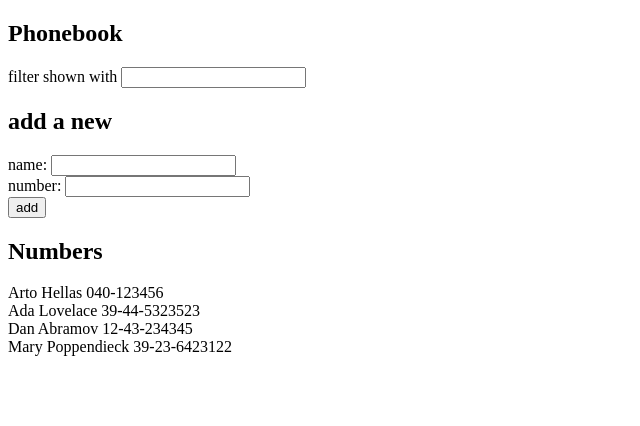
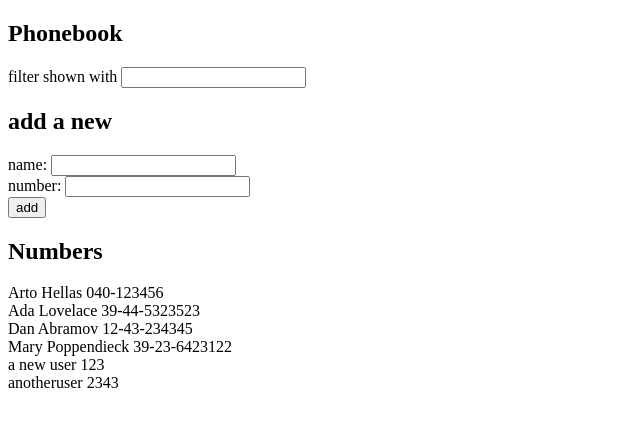
Before and after one commit to Nipsu24/fullstack_open, a React (Vite) app in the folder part2/phonebook/: page / in a window 1280 px wide. Shown: the top 426 px of the page, without its empty margins (0-640 px from the left). Built offline with nearby package versions, Linux system fonts and the light colour scheme; data requests are answered from the project's data file.

Commit message:
saves added users to server

```diff
--- a/part2/phonebook/db.json
+++ b/part2/phonebook/db.json
@@ -1,5 +1,5 @@
 {
-	"persons":[
+  "persons": [
     {
       "name": "Arto Hellas",
       "number": "040-123456",
@@ -19,6 +19,18 @@
       "name": "Mary Poppendieck",
       "number": "39-23-6423122",
       "id": "4"
+    },
+    {
+      "id": "5",
+      "name": "a new user",
+      "important": true,
+      "number": "123"
+    },
+    {
+      "id": "6",
+      "name": "anotheruser",
+      "important": true,
+      "number": "2343"
     }
   ]
 }
--- a/part2/phonebook/package.json
+++ b/part2/phonebook/package.json
@@ -8,10 +8,10 @@
     "build": "vite build",
     "lint": "eslint .",
     "preview": "vite preview",
-	"server": "json-server -p 3001 db.json"
+    "server": "json-server -p 3001 db.json"
   },
   "dependencies": {
-    "axios": "^1.8.4",
+    "axios": "^1.9.0",
     "react": "^19.0.0",
     "react-dom": "^19.0.0"
   },
--- a/part2/phonebook/src/App.jsx
+++ b/part2/phonebook/src/App.jsx
@@ -1,5 +1,6 @@
 import { useState, useEffect } from 'react'
 import axios from 'axios'
+import personService from './services/persons'
 
 const Persons = ({ person }) => {
 	return <div>{person.name} {person.number}</div>
@@ -37,6 +38,7 @@
 	)
 }
 
+
 const App = () => {
 	const [persons, setPersons] = useState([])
 	const [newName, setNewName] = useState('')
@@ -44,13 +46,11 @@
 	const [filter, setFilter] = useState('')
 
 	useEffect(() => {
-		console.log('effect')
-		axios
-			.get('http://localhost:3001/persons')
-			.then(response => {
-			console.log('promise fulfilled')
-			setPersons(response.data)
-			})
+		personService
+		.getAll()
+		.then(initialPersons => {
+		setPersons(initialPersons)
+		})
 	}, [])
 
 	const addName = (event) => {
@@ -67,9 +67,13 @@
 			id: String(persons.length + 1),
 			number: newNumber,
 		}
-		setPersons(persons.concat(newPersonObject))
-		setNewName('')
-		setNewNumber('')
+		personService
+		.create(newPersonObject)
+		.then(returnedPerson => {
+			setPersons(persons.concat(returnedPerson))
+			setNewName('')
+			setNewNumber('')
+		})
 	}
 
 	const handleFilterChange = (event) => {
--- /dev/null
+++ b/part2/phonebook/src/services/persons.js
@@ -0,0 +1,19 @@
+import axios from 'axios'
+const baseUrl = 'http://localhost:3001/persons'
+
+const getAll = () => {
+	const request = axios.get(baseUrl)
+	return request.then(response => response.data)
+  }
+
+const create = newObject => {
+  const request = axios.post(baseUrl, newObject)
+  return request.then(response => response.data)
+}
+
+const update = (id, newObject) => {
+  const request = axios.put(`${baseUrl}/${id}`, newObject)
+  return request.then(response => response.data)
+}
+
+export default { getAll, create, update }
```
Also changed, not shown: 1 other file (tests, documents, lock files or other folders). Lines whose indentation alone changed are shown as unchanged.
